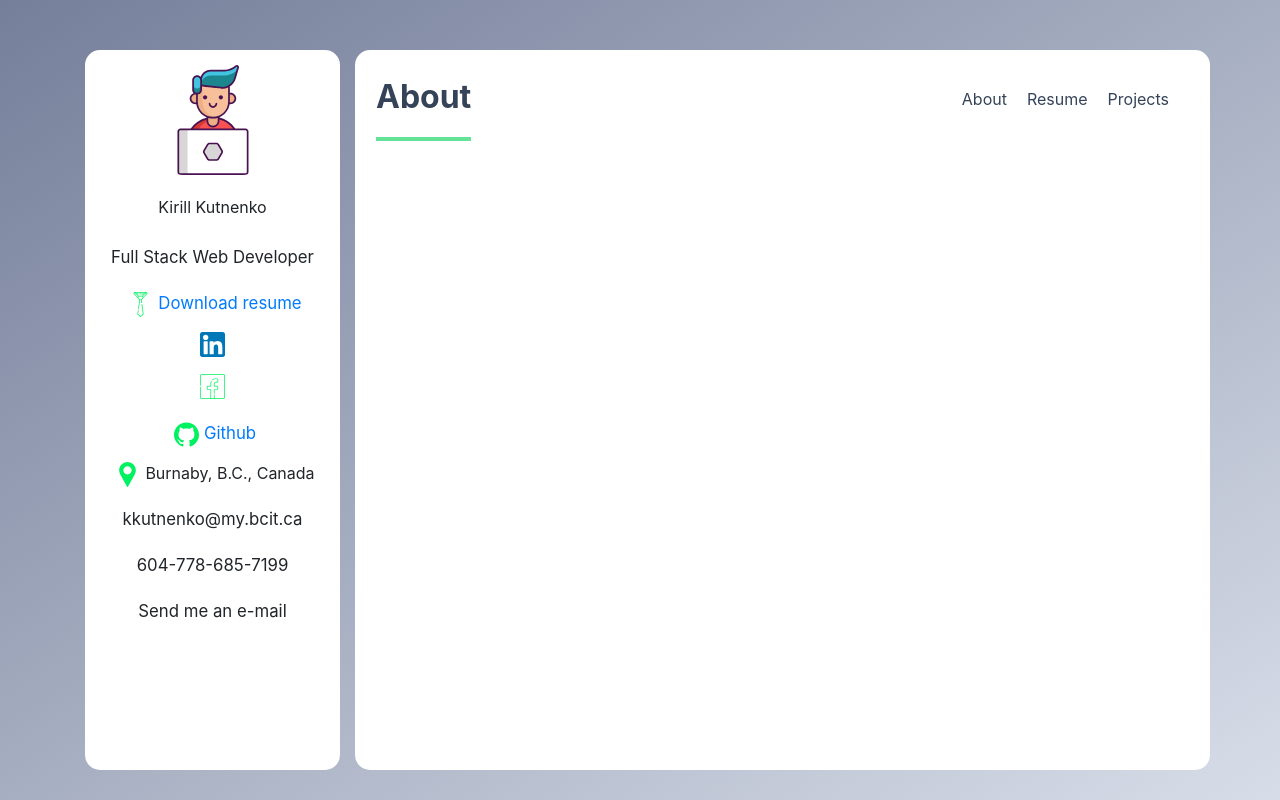
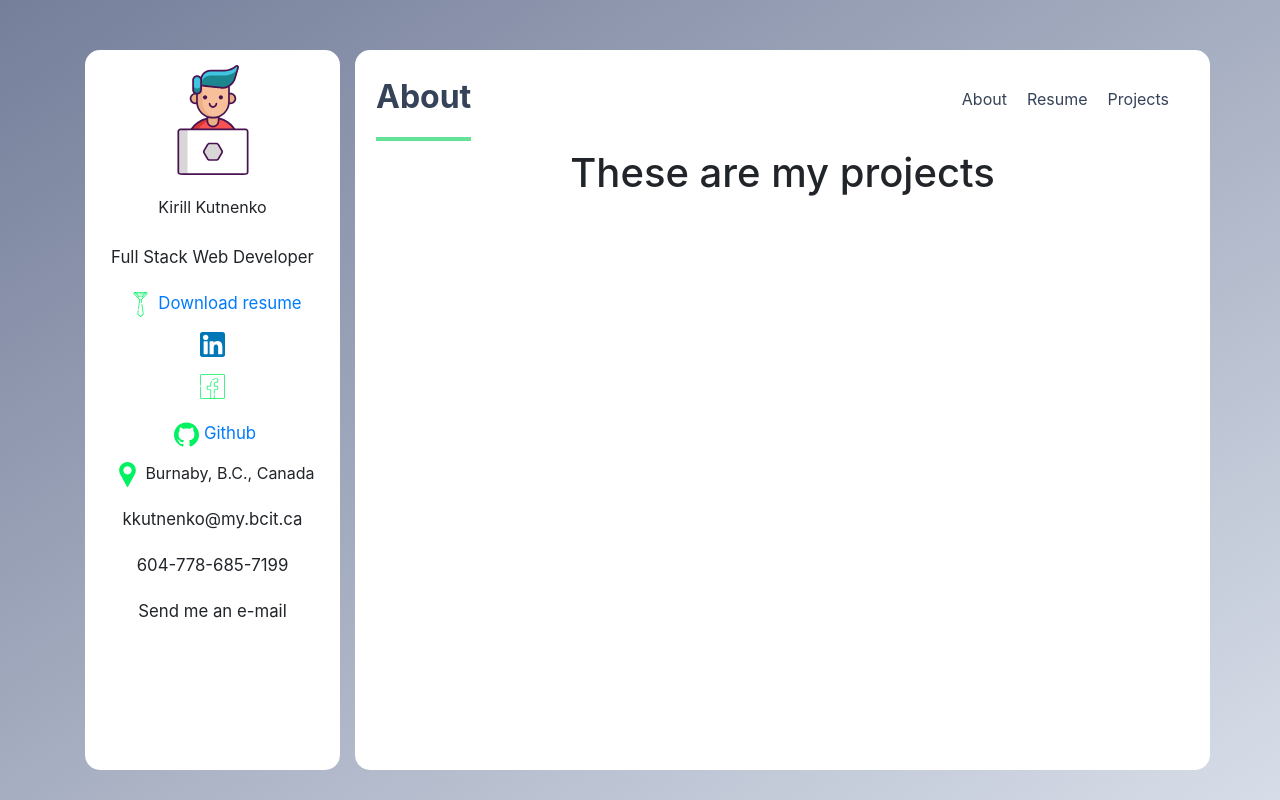
Before and after one commit to kkutnenko/https---github.com-BCIT-SSD-2020-21-portfolio-project-kkutnenko, a React (Create React App) app: page /projects in a window 1280 px wide. Built offline with nearby package versions, Linux system fonts and the light colour scheme.

Commit message:
router finalized Closes #6 Closes #7 Closes #8

```diff
--- a/src/App.js
+++ b/src/App.js
@@ -1,10 +1,15 @@
 import logo from './logo.svg';
 import './App.css';
 import Sidebar from './components/Sidebar'
-import Navbar from './components/Navbar';
+import Navbar from './components/Navbar'
+import {BrowserRouter as Router, Route, Redirect, Switch} from 'react-router-dom'
+import About from "./components/About"
+import Resume from "./components/Resume"
+import Projects from "./components/Projects"
 
 function App() {
   return (
+    <Router>
       <div className="App">
         <div className="container">
           <div className = "row">
@@ -13,10 +18,28 @@ function App() {
             </div>
             <div className = "col-lg-9 app-main">
                 <Navbar/>
+                    <Switch>
+                        <Route path = "/about">
+                            <About/>
+                        </Route>
+
+                        <Route path = "/resume">
+                            <Resume/>
+                        </Route>
+
+                        <Route path = "/projects">
+                            <Projects/>
+                        </Route>
+
+                        <Route>
+                            <Redirect to= "/about" />
+                        </Route>
+                    </Switch>
             </div>
           </div>
         </div>
       </div>
+    </Router>
   );
 }
 
--- /dev/null
+++ b/src/components/About.js
@@ -0,0 +1,11 @@
+import React, { Component } from 'react'
+
+export default class About extends Component {
+    render() {
+        return (
+            <div>
+                <h1>This is about me</h1>
+            </div>
+        )
+    }
+}
--- a/src/components/Navbar.js
+++ b/src/components/Navbar.js
@@ -1,19 +1,53 @@
-import React, { Component } from 'react'
+import React, { Component, useEffect } from 'react'
+import {Link} from 'react-router-dom'
+import { browserHistory } from 'react-router';
+
 
 export default class Navbar extends Component {
     constructor(props){
         super(props);
 
         this.state ={
-            activeLink:'About'
+            activeLink:''
         };
 
 
     }
 
+componentDidMount(){
+    this.setState({activeLink:'About'})
+}
+
+
+
+    // componentDidUpdate (_,prevProps){
+    //     if(this.state === prevProps) {
+    //         return;
+    //     }
+    //     this.setState({activeLink: this.checkURL()})
+
+
+    //  }
+
+    // checkURL () {
+    //     let currentURL = window.location.href;
+
+    //     if (currentURL.endsWith('/resume')) {
+    //         return 'Resume'}
+    //     else if (currentURL.endsWith('/projects')) {
+    //         return 'Projects' }
+    //     else if (currentURL.endsWith('/about')) {
+    //             return 'About' }
+    // }
+
     handleClick (clickedLink)  {
         this.setState({activeLink: clickedLink})
+
     }
+
+    // useEffect(() => {
+    //     let currentURL =
+    // }, [activeLink])
 
 
     render() {
@@ -24,9 +58,17 @@ export default class Navbar extends Component {
                     <p>{activeLink}</p>
                 </div>
                 <div className="navbar-items">
-                    <div className="navbar-item" onClick={ () => this.handleClick('About Me')}><p>About</p></div>
-                    <div className="navbar-item" onClick={ () => this.handleClick('Resume')}><p>Resume</p></div>
-                    <div className="navbar-item" onClick={ () => this.handleClick('Projects')}><p>Projects</p></div>
+                    <Link to="/about">
+                        <div className="navbar-item" onClick={ () => this.handleClick('About')}><p>About</p></div>
+                    </Link>
+
+                    <Link to= "/resume">
+                        <div className="navbar-item" onClick={ () => this.handleClick('Resume')}><p>Resume</p></div>
+                    </Link>
+
+                    <Link to= "/projects">
+                        <div className="navbar-item" onClick={ () => this.handleClick('Projects')}><p>Projects</p></div>
+                    </Link>
                 </div>
 
             </div>
--- /dev/null
+++ b/src/components/Projects.js
@@ -0,0 +1,11 @@
+import React, { Component } from 'react'
+
+export default class  extends Component {
+    render() {
+        return (
+            <div>
+                <h1>These are my projects</h1>
+            </div>
+        )
+    }
+}
--- /dev/null
+++ b/src/components/Resume.js
@@ -0,0 +1,11 @@
+import React, { Component } from 'react'
+
+export default class Resume extends Component {
+    render() {
+        return (
+            <div>
+                <h1>This is my resume</h1>
+            </div>
+        )
+    }
+}
```
Also changed, not shown: 1 other file (tests, documents, lock files or other folders). Lines whose indentation alone changed are shown as unchanged.
